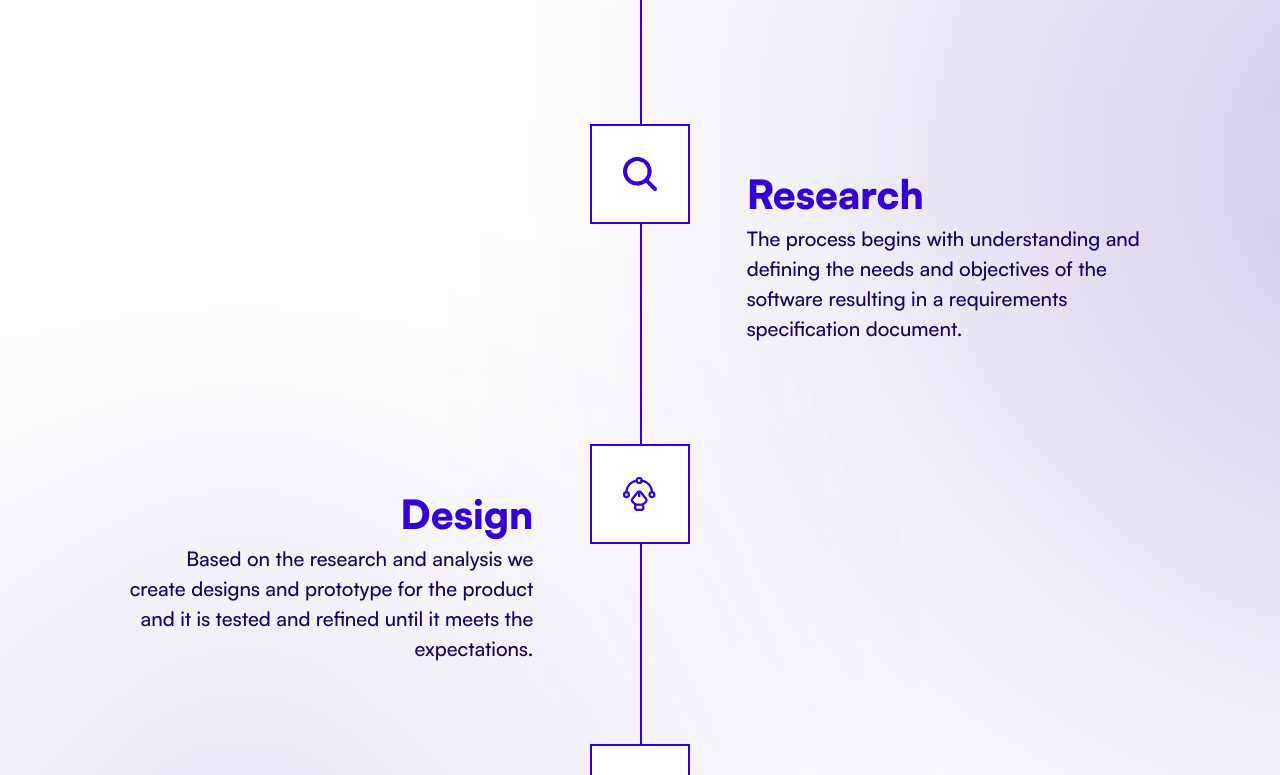
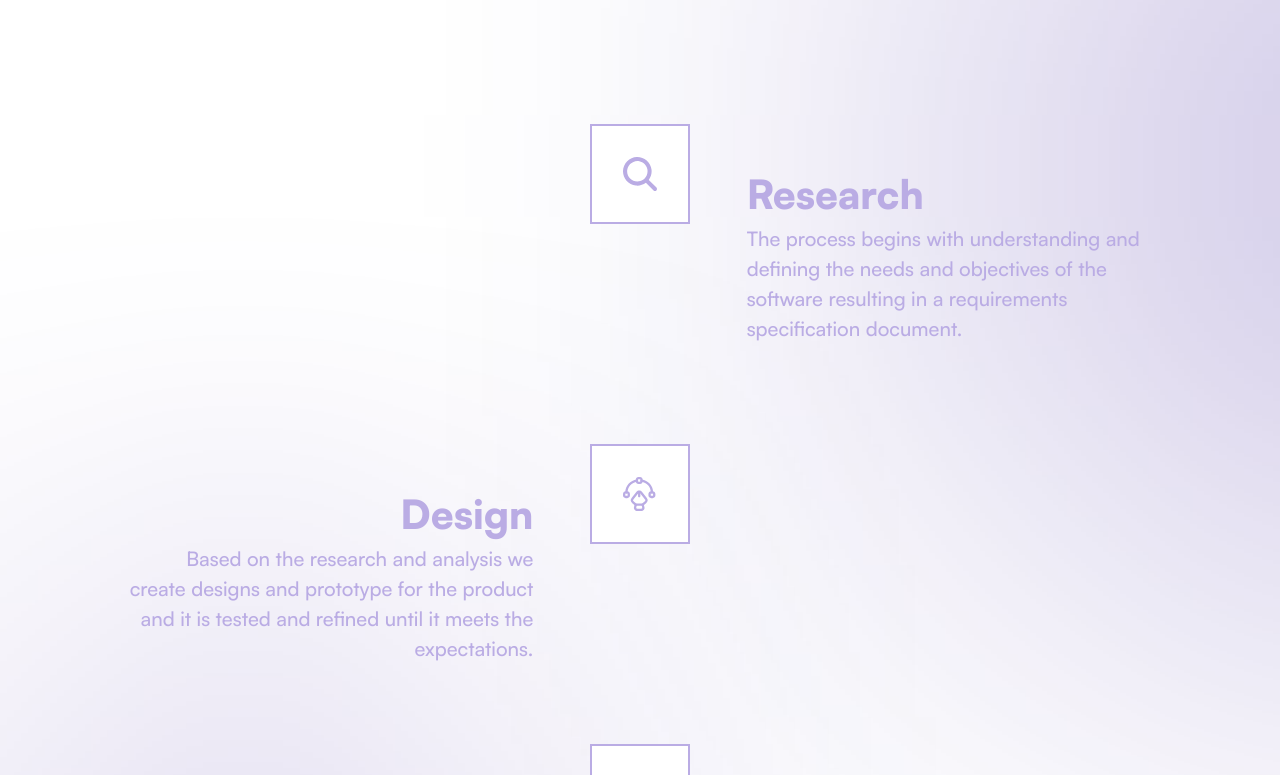
Before and after one commit to MRV-Tool/lpl-website, a React (Vite) app: page / in a window 1280 px wide. Shown: the part 2780-3555 px from the top of the page. Built offline with nearby package versions, Linux system fonts and the light colour scheme.

Commit message:
updated few things

```diff
--- a/package.json
+++ b/package.json
@@ -14,6 +14,7 @@
     "dotenv": "^16.3.1",
     "react": "^18.2.0",
     "react-dom": "^18.2.0",
+    "react-intersection-observer": "^9.5.3",
     "react-phone-number-input": "^3.3.9",
     "react-router-dom": "^6.21.2"
   },
--- a/src/common/Carousel.jsx
+++ b/src/common/Carousel.jsx
@@ -41,7 +41,7 @@ const Carousel = ({ slides }) => {
                 src={s.image}
                 alt={s.alt}
               />
-              <div className="absolute w-[3.75rem] bottom-14 -left-10  h-[3.75rem] rounded-tl-full grad-cirlce-1 bg-[#BAACE4] max_md:bottom-7 max_md:-left-4"></div>
+              <div className="absolute w-[3.75rem] bottom-14 -left-10  h-[3.75rem] rounded-tl-full grad-cirlce-1 bg-lavendar max_md:bottom-7 max_md:-left-4"></div>
             </div>
             <div className="content flex flex-col w-[39rem] max_md:text-center  max_xl:w-[32rem] max_md:w-full max_md:px-10">
               <div className="HeadingText text-arrow-blue ">{s.name}</div>
--- a/src/common/ProcessGrid.jsx
+++ b/src/common/ProcessGrid.jsx
@@ -1,44 +1,79 @@
-import React from "react";
+import React, { useRef, useState, useEffect } from "react";
+import { useInView } from "react-intersection-observer";
 
 const ProcessGrid = ({ image, heading, subheading, index, altText }) => {
+  const processRef = useRef();
+  // const [headingStyle, setHeadingStyle] = useState("#BAACE4");
+  const [ref, inView] = useInView({
+    triggerOnce: true, // Only trigger once
+  });
+  useEffect(() => {
+    if (inView) {
+      // setTimeout(()=>{
+      //   document.getElementById(heading).style.color = "#3500D4";
+      //   document.getElementById(subheading).style.color = "#1A0061"
+      // },500)
+      //setHeadingStyle("#3500D4");
+    }
+  }, [inView]);
+
   return (
     <div className="py-6">
       <div className="my-4">
-        <div className="grid grid-cols-3 grid-rows-2 w-full items-end max_md:grid-cols-2">
+        <div
+          ref={(node) => {
+            processRef.current = node;
+            ref(node);
+          }}
+          className="grid grid-cols-3 grid-rows-2 w-full items-end max_md:grid-cols-2"
+        >
           {index % 2 === 0 ? (
             <>
               <div
                 id="center-icon"
-                className="items-center justify-self-center col-start-2 row-start-1 bg-white border-2 border-classic-dark-bluish F-JC-AI-CENTER w-[100px] h-[100px] max_md:col-start-1 max_md:w-[58px] max_md:h-[58px]"
+                className="items-center justify-self-center col-start-2 row-start-1 bg-white border-2 border-lavendar F-JC-AI-CENTER w-[100px] h-[100px] max_md:col-start-1 max_md:w-[58px] max_md:h-[58px]"
               >
                 <img src={image} alt={altText} />
               </div>
-              <div id="process-heading" className="-mr-16 col-start-1 row-start-1 justify-self-end max_md:col-start-2 max_md:justify-self-start max_md:-ml-16">
-                <div className="HeadingText text-right max_md:text-left">{heading}</div>
+              <div
+                id="process-heading"
+                className="-mr-16 col-start-1 row-start-1 justify-self-end max_md:col-start-2 max_md:justify-self-start max_md:-ml-16"
+              >
+                <div
+                  id={heading}
+                  className="ProcessHeading text-right max_md:text-left"
+                >
+                  {heading}
+                </div>
               </div>
               <div
                 id="process-subheading"
                 className="-mr-16 justify-self-end col-start-1 row-start-2 max_md:col-start-2 max_md:justify-self-start max_md:-ml-16 "
               >
-                <div className="SubHeadingText text-right max_md:text-left ">{subheading}</div>
+                <div id={subheading} className="ProcessSubHeading text-right max_md:text-left ">
+                  {subheading}
+                </div>
               </div>
             </>
           ) : (
             <>
               <div
                 id="center-icon"
-                className="items-center justify-self-center col-start-2 row-start-1 bg-white border-2 border-classic-dark-bluish F-JC-AI-CENTER w-[100px] h-[100px] max_md:w-[58px] max_md:h-[58px] max_md:col-start-1"
+                className="items-center justify-self-center col-start-2 row-start-1 bg-white border-2 border-lavendar F-JC-AI-CENTER w-[100px] h-[100px] max_md:w-[58px] max_md:h-[58px] max_md:col-start-1"
               >
                 <img src={image} alt={altText} />
               </div>
-              <div id="process-heading" className=" -ml-16 col-start-3 row-start-1 justify-self-start max_md:col-start-2">
-                <div className="HeadingText">{heading}</div>
+              <div
+                id="process-heading"
+                className=" -ml-16 col-start-3 row-start-1 justify-self-start max_md:col-start-2"
+              >
+                <div id={heading} className="ProcessHeading">{heading}</div>
               </div>
               <div
                 id="process-subheading"
                 className="-ml-16 justify-self-start col-start-3 row-start-2 max_md:col-start-2 "
               >
-                <div className="SubHeadingText text-left ">{subheading}</div>
+                <div id={subheading} className="ProcessSubHeading text-left ">{subheading}</div>
               </div>
             </>
           )}
--- a/src/components/ContactUs.jsx
+++ b/src/components/ContactUs.jsx
@@ -32,11 +32,11 @@ const ContactUs = () => {
   };
 
   return (
-    <div id="contact-us" className="my-24 relative">
-      {/* <img
+    <div id="contact-us" className="my-24 relative overflow-clip">
+      <img
           className="z-[-1] absolute w-full"
           src={BackgroundSVG}
-        /> */}
+        />
       <div className="w-full F-JC-AI-CENTER flex-col">
         <div className="HeadingText uppercase">ContactUs</div>
         <div className="underline max_md:w-[1.5rem]"></div>
--- a/src/components/Process.jsx
+++ b/src/components/Process.jsx
@@ -1,8 +1,31 @@
-import React from "react";
+import React, { useEffect, useState } from "react";
 import { ProcessList } from "../common/constants";
 import ProcessGrid from "../common/ProcessGrid";
 
 const Process = () => {
+  const [scrollPercentage, setScrollPercentage] = useState(0);
+  const handleScroll = () => {
+    const scrollY = window.scrollY;
+    const windowHeight = window.innerHeight;
+    const scrollHeight = document.documentElement.scrollHeight;
+    const percentage = (scrollY / (scrollHeight - windowHeight)) * 100;
+    console.log(
+      "scrollY,windowHeight,scrollHeight,percentage =====",
+      scrollY,
+      windowHeight,
+      scrollHeight,
+      percentage
+    );
+    setScrollPercentage(percentage);
+  };
+
+  useEffect(() => {
+    window.addEventListener("scroll", handleScroll);
+    return () => {
+      window.removeEventListener("scroll", handleScroll);
+    };
+  }, []);
+
   return (
       <div id="process" className="my-28">
         <div className="w-full F-JC-AI-CENTER flex-col">
@@ -14,11 +37,14 @@ const Process = () => {
               <div className="full F-JC-AI-CENTER -mb-2 max_md:block max_md:ml-[24%]">
                 <div className="inverted"></div>
               </div>
-            <div className="absolute vertical-line h-[100%] border border-classic-dark-bluish left-[50%] z-[-1] max_md:left-[25%]"></div>
+              <div
+                className="absolute vertical-line border border-classic-dark-bluish left-[50%] z-[-1] max_md:left-[25%]"
+                style={{ height: `${scrollPercentage}%` }}
+              ></div>
               <div className="py-28">
                 {ProcessList.map((process, index) => (
                   <ProcessGrid
-                  image={process.active}
+                    image={process.inactive}
                     heading={process.title}
                     subheading={process.text}
                     index={process.id}
--- a/src/index.css
+++ b/src/index.css
@@ -108,6 +108,11 @@ body{
   filter:blur(230px);
   z-index:-3;
 }
+
+#process{
+  transition-timing-function: ease-in-out;
+}
+
 @media (max-width: 980px) {
   .shadow-left,.shadow-right {
     border-radius: 50% 50% 0 0;
@@ -133,9 +138,14 @@ body{
   .HeadingText {
     @apply text-LaptopHeading font-weight-900 text-classic-dark-bluish max_md:text-Heading;
   }
-
+  .ProcessHeading{
+    @apply text-LaptopHeading font-weight-900  max_md:text-Heading text-lavendar;
+  }
   .SubHeadingText {
     @apply text-LaptopSubHeading font-medium text-arrow-blue max_md:text-SubHeading;
+  }
+  .ProcessSubHeading{
+    @apply text-LaptopSubHeading font-medium text-lavendar max_md:text-SubHeading ;
   }
 
   .GradientButton {
--- a/tailwind.config.js
+++ b/tailwind.config.js
@@ -56,8 +56,9 @@ export default withMT({
       colors: {
         black: "#000000",
         white: "#FFFFFF",
+        blackish: "#0C0032",
+        purplish: "#190061",
         "dark-purplish": "#0C0031",
-        purplish: "#190061",
         "dark-bluish": "#240090",
         "classic-dark-bluish": "#3500D4",
         "website-black": "#282828",
@@ -65,8 +66,7 @@ export default withMT({
         "golden-yellow": "#FFC100",
         "arrow-blue": "#1A0061",
         "button-blue": "#230090",
-        "background-lavendar": "#BAACE4",
-        blackish: "#0C0032",
+        "lavendar": "#BAACE4",
       },
     },
   },
```
Lines whose indentation alone changed are shown as unchanged.
